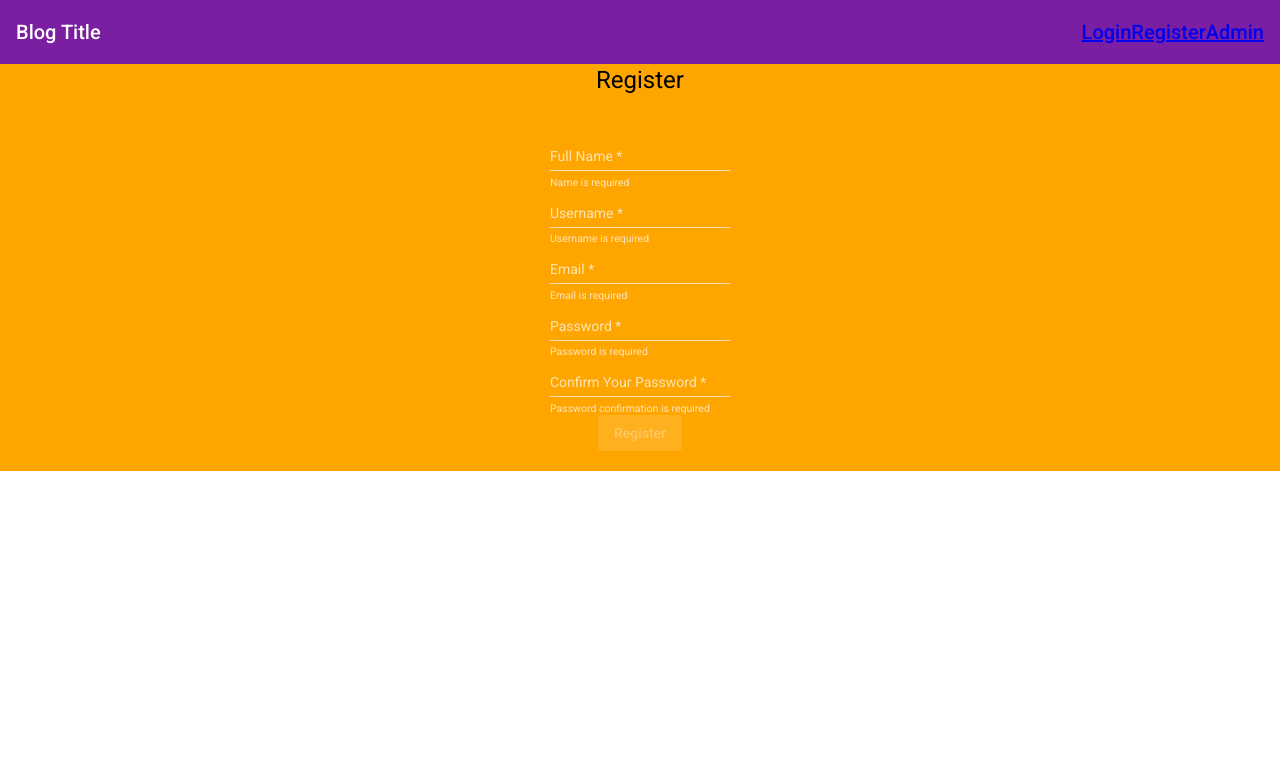
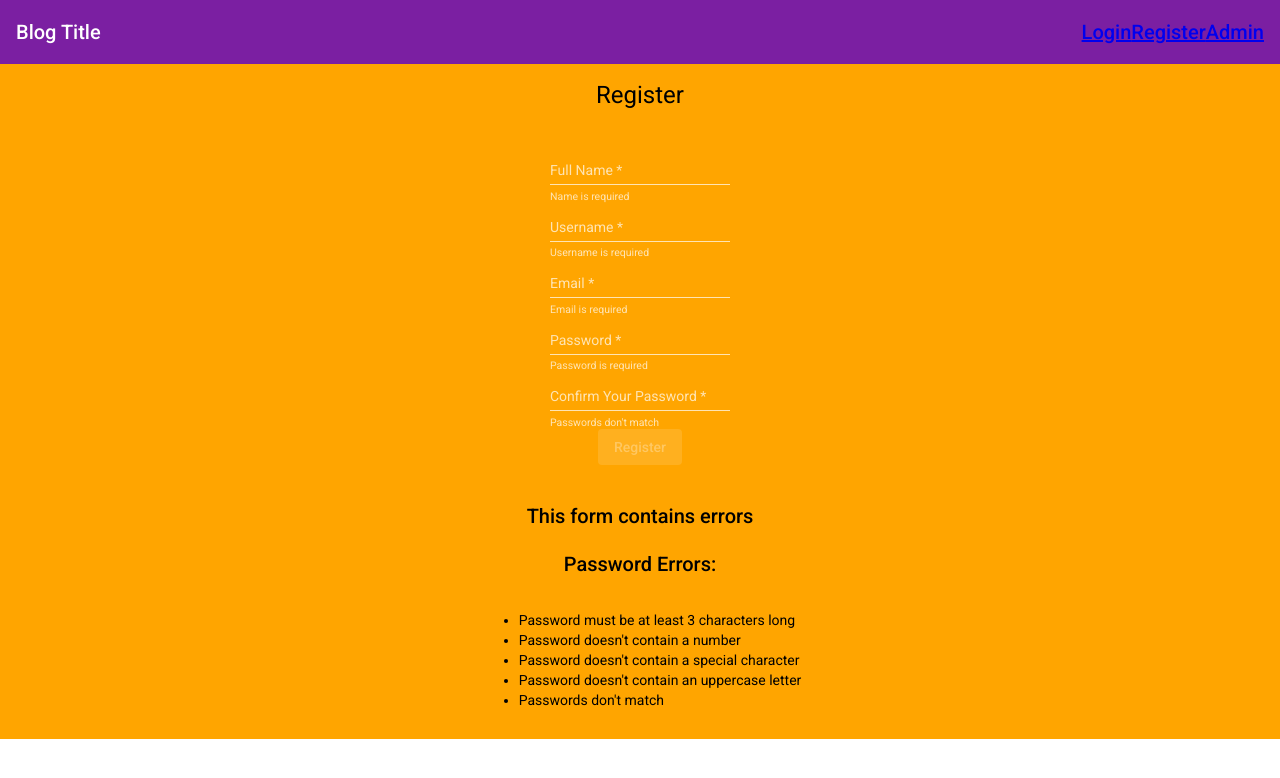
Before and after one commit to ShugKnight24/angular_nest_blog, an Angular app in the folder blog/: page /register in a window 1280 px wide. Shown: the top 778 px of the page. Built offline with nearby package versions, Linux system fonts and the light colour scheme.

Commit message:
feat: Add Custom Validators for improved password validation

```diff
--- a/blog/src/app/components/register/register.component.html
+++ b/blog/src/app/components/register/register.component.html
@@ -66,8 +66,8 @@
           type="password"
         />
         <mat-hint>
-          <span *ngIf="registerForm.controls['passwordConfirmation'].errors">
-            Password confirmation is required
+          <span *ngIf="registerForm.hasError('passwordsDontMatch')">
+            Passwords don't match
           </span>
         </mat-hint>
       </mat-form-field>
@@ -81,4 +81,38 @@
       </button>
     </div>
   </form>
+  <div
+    class="error-container"
+    *ngIf="registerForm.invalid"
+  >
+    <h2>This form contains errors</h2>
+    <h2>Password Errors:</h2>
+    <ul>
+      <li
+        *ngIf="registerForm.get('password')?.hasError('passwordLength')"
+      >
+        Password must be at least 3 characters long
+      </li>
+      <li
+        *ngIf="registerForm.get('password')?.hasError('passwordDoesntContainNumber')"
+      >
+        Password doesn't contain a number
+      </li>
+      <li
+        *ngIf="registerForm.get('password')?.hasError('passwordDoesntContainSpecialCharacter')"
+      >
+        Password doesn't contain a special character
+      </li>
+      <li
+        *ngIf="registerForm.get('password')?.hasError('passwordDoesntContainUppercase')"
+      >
+        Password doesn't contain an uppercase letter
+      </li>
+      <li
+        *ngIf="registerForm.hasError('passwordsDontMatch')"
+      >
+        Passwords don't match
+      </li>
+    </ul>
+  </div>
 </div>
--- a/blog/src/app/components/register/register.component.scss
+++ b/blog/src/app/components/register/register.component.scss
@@ -3,6 +3,8 @@
 
   h1 {
     text-align: center;
+    margin: 0;
+    padding: 15px 0;
   }
 
   .form-container {
@@ -13,4 +15,12 @@
     width: 100%;
     padding: 20px 0;
   }
+
+  .error-container {
+    display: flex;
+    flex-direction: column;
+    align-items: center;
+    justify-content: center;
+    padding: 15px 0;
+  }
 }
--- a/blog/src/app/components/register/register.component.ts
+++ b/blog/src/app/components/register/register.component.ts
@@ -1,8 +1,89 @@
 import { Component, OnInit } from '@angular/core';
-import { FormBuilder, FormGroup, Validators } from '@angular/forms';
+import {
+  AbstractControl,
+  FormBuilder,
+  FormGroup,
+  ValidationErrors,
+  Validators
+} from '@angular/forms';
 import { Router } from '@angular/router';
 import { map } from 'rxjs/internal/operators/map';
 import { AuthenticationService } from 'src/app/services/authentication.service';
+
+class CustomValidators {
+  static passwordContainsNumber(
+    control: AbstractControl
+  ): ValidationErrors | void {
+    const password = control.value;
+    const numberRegex = /[0-9]/;
+
+    if (numberRegex.test(password)) {
+      return;
+    } else {
+      return {
+        passwordDoesntContainNumber: true
+      }
+    }
+  }
+
+  static passwordContainsSpecialCharacter(
+    control: AbstractControl
+  ): ValidationErrors | void {
+    const password = control.value;
+    const specialCharacterRegex = /[!@#$%^&*()_+\-=\[\]{};':"\\|,.<>\/?]/;
+
+    if (specialCharacterRegex.test(password)) {
+      return;
+    } else {
+      return {
+        passwordDoesntContainSpecialCharacter: true
+      }
+    }
+  }
+
+  static passwordContainsUppercase(
+    control: AbstractControl
+  ): ValidationErrors | void {
+    const password = control.value;
+    const uppercaseRegex = /[A-Z]/;
+
+    if (uppercaseRegex.test(password)) {
+      return;
+    } else {
+      return {
+        passwordDoesntContainUppercase: true
+      };
+    }
+  }
+
+  static passwordLength(
+    control: AbstractControl
+  ) : ValidationErrors | void {
+    const password = control.value;
+
+    if (password !== null && password.length >= 3) {
+      return;
+    } else {
+      return { passwordLength: true };
+    }
+  }
+
+  static passwordMatch(
+    control: AbstractControl
+  ): ValidationErrors | void {
+    const password = control.get('password')?.value;
+    const passwordConfirmation = control.get('passwordConfirmation')?.value;
+
+    if (
+      (password !== null && passwordConfirmation !== null) &&
+      password === passwordConfirmation
+    ) {
+      return;
+    } else {
+      return { passwordsDontMatch: true };
+    }
+  }
+}
 
 @Component({
   selector: 'app-register',
@@ -30,9 +111,14 @@ export class RegisterComponent implements OnInit {
       ]],
       password: [null, [
         Validators.required,
-        Validators.minLength(3)
+        CustomValidators.passwordContainsNumber,
+        CustomValidators.passwordContainsSpecialCharacter,
+        CustomValidators.passwordContainsUppercase,
+        CustomValidators.passwordLength
       ]],
       passwordConfirmation: [null, [Validators.required]]
+    }, {
+      validator: CustomValidators.passwordMatch
     });
   }
 
```
